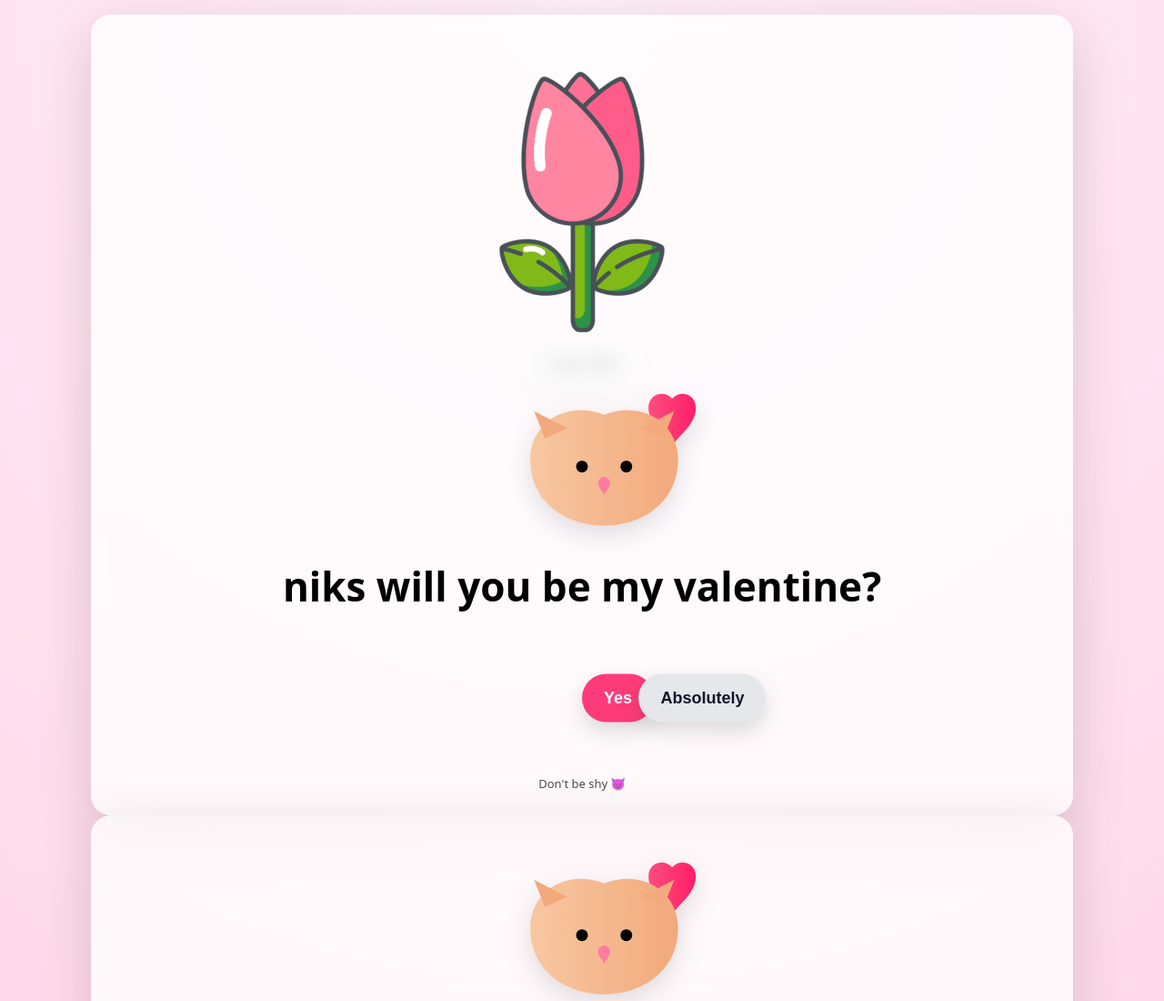
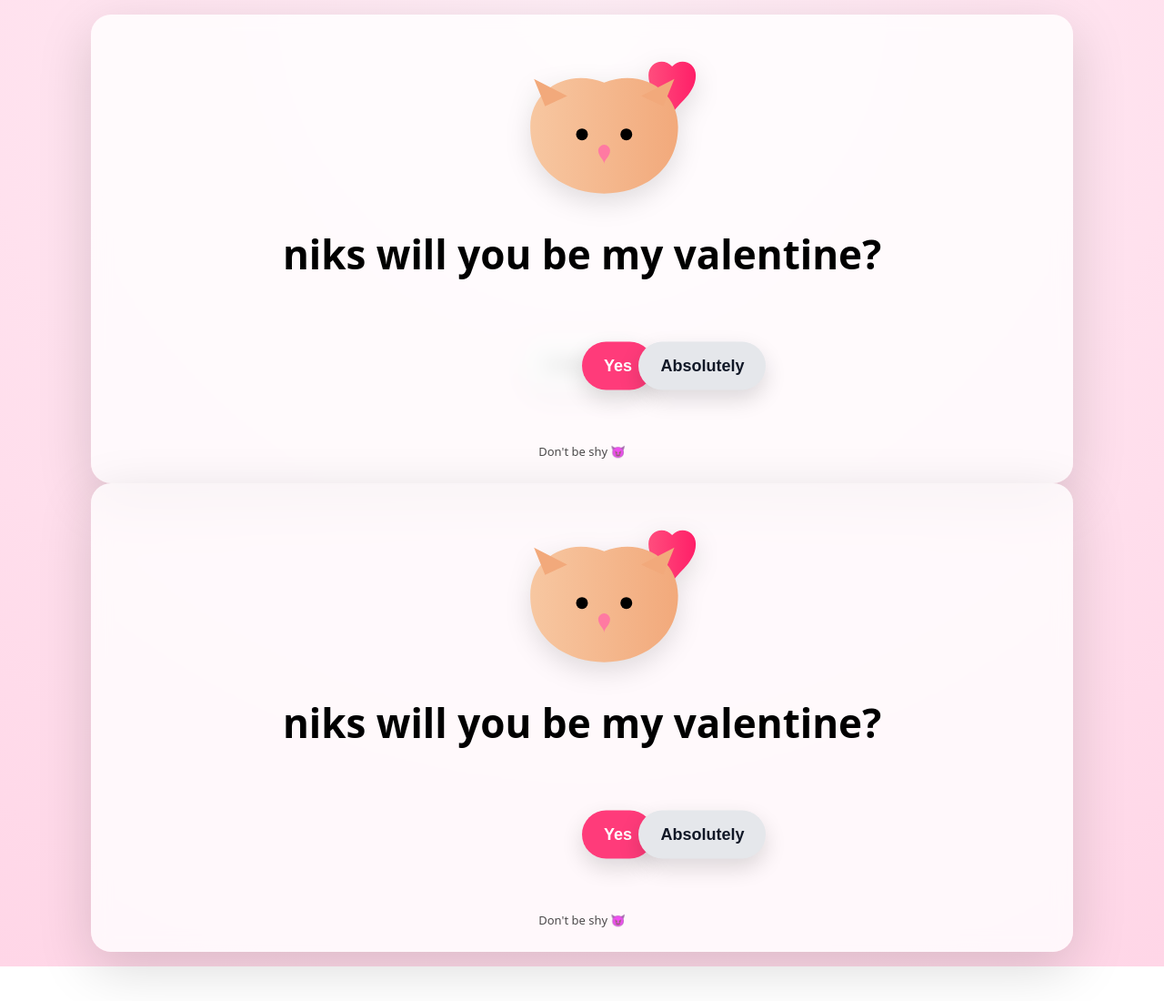
Before and after one commit to TroyBoi10/troyboi10.github.io, a plain HTML site: page index.html in a window 1280 px wide. Shown: the top 1100 px of the page at 91% size. After the commit the page ends 1062 px from the top, so only its background shows below. Drawn offline with nearby package versions, Linux system fonts and the light colour scheme.

Commit message:
Update index.html

```diff
--- a/index.html
+++ b/index.html
@@ -158,7 +158,6 @@
   <main class="card">
   <section id="maincontentbox">
     <!-- ANIMAL WITH HEART -->
-    <img src="tulip.png">
     <svg class="art" viewBox="0 0 320 240" xmlns="http://www.w3.org/2000/svg">
       <defs>
         <linearGradient id="fur" x1="0" x2="1">
```
